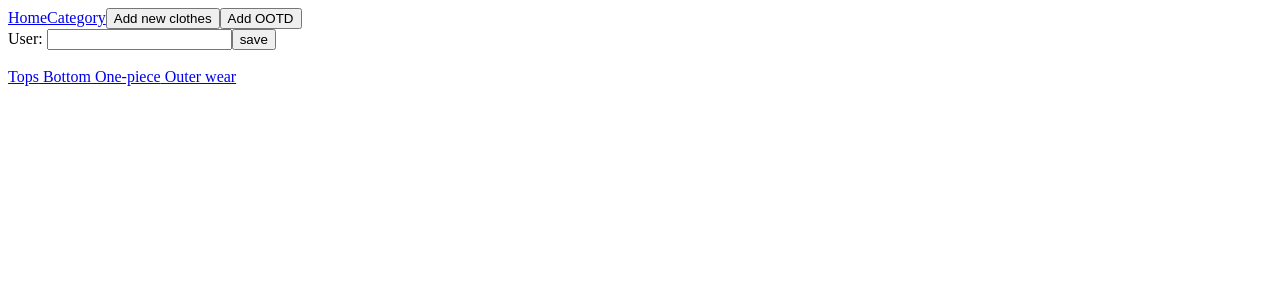
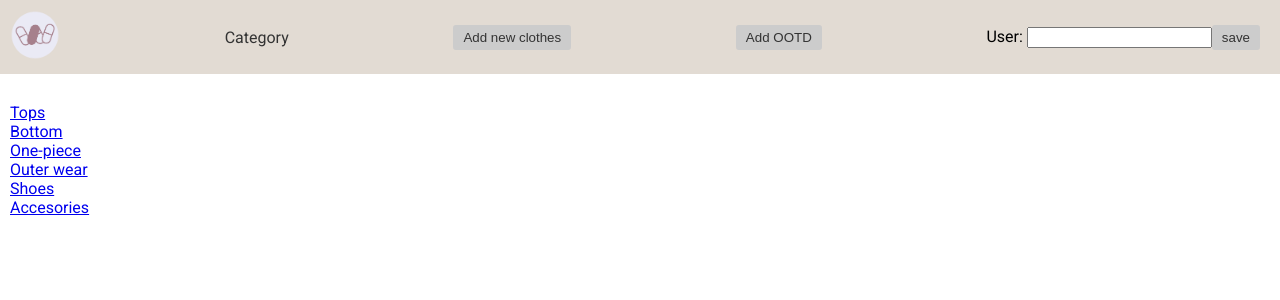
Before and after one commit to kathleen-lin/wardrop, an Angular app in the folder client/: page / in a window 1280 px wide. Shown: the top 300 px of the page. Built offline with nearby package versions, Linux system fonts and the light colour scheme.

Commit message:
added some css

```diff
--- a/client/package.json
+++ b/client/package.json
@@ -11,10 +11,12 @@
   "private": true,
   "dependencies": {
     "@angular/animations": "^15.2.0",
+    "@angular/cdk": "^15.2.9",
     "@angular/common": "^15.2.0",
     "@angular/compiler": "^15.2.0",
     "@angular/core": "^15.2.0",
     "@angular/forms": "^15.2.0",
+    "@angular/material": "^15.2.9",
     "@angular/platform-browser": "^15.2.0",
     "@angular/platform-browser-dynamic": "^15.2.0",
     "@angular/router": "^15.2.0",
--- a/client/src/app/app.component.css
+++ b/client/src/app/app.component.css
@@ -0,0 +1,55 @@
+nav {
+    display: flex;
+    justify-content: space-between;
+    align-items: center;
+    background-color: #E2DBD3;
+    padding: 10px;
+  }
+
+  nav img {
+    height: 50px;
+  }
+  nav a {
+    margin-right: 10px;
+    text-decoration: none;
+    color: #333;
+  }
+
+  nav button {
+    margin-right: 10px;
+    padding: 5px 10px;
+    background-color: #ccc;
+    border: none;
+    border-radius: 3px;
+    color: #333;
+  }
+
+  .user-form {
+    display: flex;
+    align-items: center;
+  }
+
+  .user-form form {
+    display: flex;
+    align-items: center;
+  }
+
+  .user-form label {
+    margin-right: 5px;
+  }
+
+  .user-form input {
+    margin-right: 5px;
+  }
+
+  .user-form button {
+    background-color: #4CAF50;
+    color: white;
+    border: none;
+    border-radius: 3px;
+    padding: 5px 10px;
+  }
+
+  .container{
+    margin:10px
+  }
--- a/client/src/app/app.component.html
+++ b/client/src/app/app.component.html
@@ -1,9 +1,9 @@
 <nav>
-  <a [routerLink]="['/']">Home</a>
+  <a [routerLink]="['/']"><img src="../assets/wardrop_logo.png" alt="Logo"></a>
   <a [routerLink]="['/']">Category</a>
   <button [routerLink]="['/add']">Add new clothes</button>
   <button>Add OOTD</button>
-  <div>
+  <div class="userForm">
     <form [formGroup]="userForm" (ngSubmit)="saveUser()">
       <label>User: </label>
       <input formControlName="userName">
@@ -14,6 +14,7 @@
 
 </nav>
 <br>
-<div>
-<router-outlet></router-outlet>
+
+<div class="container">
+    <router-outlet></router-outlet>
 </div>
--- a/client/src/app/components/home.component.css
+++ b/client/src/app/components/home.component.css
@@ -0,0 +1,12 @@
+.div {  display: grid;
+    grid-template-columns: 1fr 1fr 1fr;
+    grid-template-rows: 1fr 1fr;
+    gap: 0px 0px;
+    grid-auto-flow: row;
+
+  }
+
+  .grid-item {
+    background-color: #f2f2f2;
+    padding: 10px;
+  }
--- a/client/src/app/components/home.component.html
+++ b/client/src/app/components/home.component.html
@@ -1,4 +1,23 @@
-<a [routerLink]="['/category', 'top']"> Tops</a>
-<a [routerLink]="['/category', 'bottom']"> Bottom</a>
-<a [routerLink]="['/category', 'one-piece']"> One-piece</a>
-<a [routerLink]="['/category', 'outerwear']"> Outer wear</a>
+<div class = "category">
+    <a [routerLink]="['/category', 'top']"> Tops</a>
+</div>
+<div class = "category">
+    <a [routerLink]="['/category', 'bottom']"> Bottom</a>
+
+</div>
+<div class = "category">
+    <a [routerLink]="['/category', 'one-piece']"> One-piece</a>
+
+</div>
+<div class = "category">
+    <a [routerLink]="['/category', 'outerwear']"> Outer wear</a>
+
+</div>
+<div class = "category">
+    <a [routerLink]="['/category', 'shoes']"> Shoes</a>
+
+</div>
+<div class = "category">
+    <a [routerLink]="['/category', 'accesories']"> Accesories</a>
+
+</div>
--- a/client/src/index.html
+++ b/client/src/index.html
@@ -6,8 +6,11 @@
   <base href="/">
   <meta name="viewport" content="width=device-width, initial-scale=1">
   <link rel="icon" type="image/x-icon" href="favicon.ico">
+  <link rel="preconnect" href="https://fonts.gstatic.com">
+  <link href="https://fonts.googleapis.com/css2?family=Roboto:wght@300;400;500&display=swap" rel="stylesheet">
+  <link href="https://fonts.googleapis.com/icon?family=Material+Icons" rel="stylesheet">
 </head>
-<body>
+<body class="mat-typography">
   <app-root></app-root>
 </body>
 </html>
--- a/client/src/styles.css
+++ b/client/src/styles.css
@@ -1 +1,4 @@
 /* You can add global styles to this file, and also import other style files */
+
+html, body { height: 100%; }
+body { margin: 0; font-family: Roboto, "Helvetica Neue", sans-serif; }
```
Also changed, not shown: client/src/app/app.module.ts (+7 -1 lines), client/src/assets/wardrop_logo.png (added), 1 other file (tests, documents, lock files or other folders).
